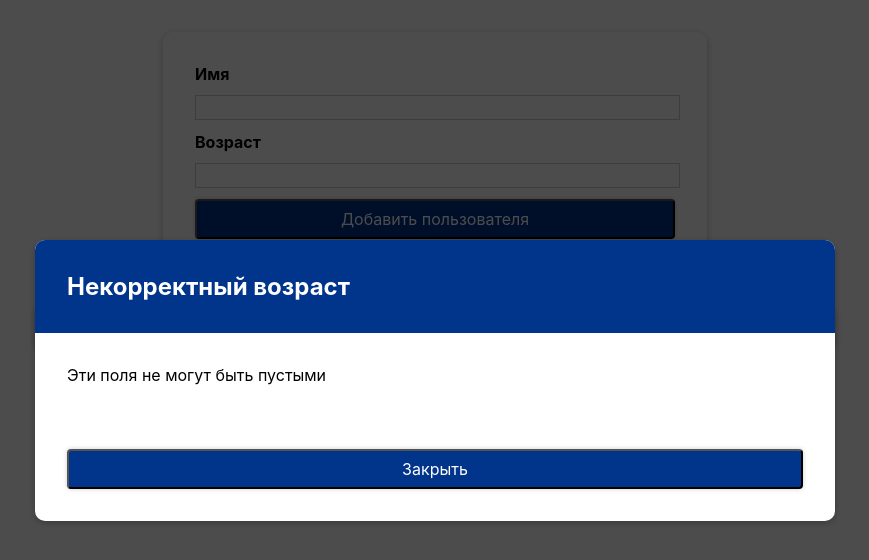
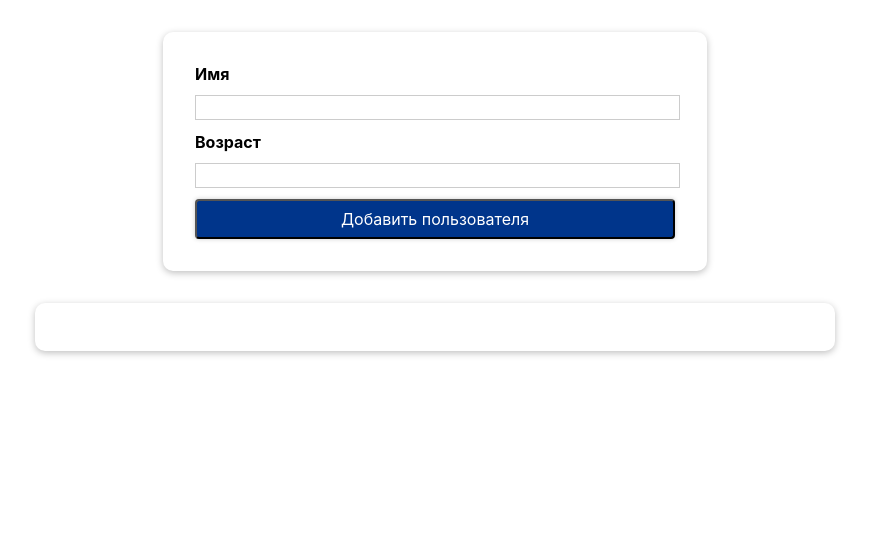
Before and after one commit to kalachyonok/FORM-TEST, a React (Create React App) app: page / in a window 1280 px wide. Shown: the top 560 px of the page, without its empty margins (205-1074 px from the left). Built offline with nearby package versions, Linux system fonts and the light colour scheme.

Commit message:
feat: add condition opening modal

```diff
--- a/src/App.js
+++ b/src/App.js
@@ -5,6 +5,9 @@ import { useState } from "react";
 
 function App() {
   const [users, setNewUser] = useState([]);
+  const [isErrorModalVisible, setErrorModalVisible] = useState(false);
+  const [warning, setNewWorning] = useState("");
+  const [warningInfo, setNewWarningInfo] = useState("");
 
   const addNewUserHandler = (user) => {
     setNewUser((prevUsers) => {
@@ -12,11 +15,30 @@ function App() {
     });
   };
 
+  const changeWarningHandler = (text) => {
+    setNewWorning(text);
+  };
+
+  const addInfoWarningHandler = (info) => {
+    setNewWarningInfo(info);
+  };
+
+  const openModalErrorHandler = (state) => {
+    setErrorModalVisible(state);
+  };
+
   return (
     <div>
-      <InfoForm onAddNewUser={addNewUserHandler} />
+      <InfoForm
+        onAddNewUser={addNewUserHandler}
+        onOpenModalError={openModalErrorHandler}
+        onChangeWarning={changeWarningHandler}
+        onAddInfoWarning={addInfoWarningHandler}
+      />
       <NameList users={users} />
-      <ErrorModal />
+      {isErrorModalVisible && (
+        <ErrorModal warning={warning} warningInfo={warningInfo} />
+      )}
     </div>
   );
 }
--- a/src/components/ErrorModal.js
+++ b/src/components/ErrorModal.js
@@ -1,16 +1,16 @@
 import { Button } from "./Button";
 import styleModal from "./ErrorModal.module.css";
 
-export const ErrorModal = () => {
+export const ErrorModal = (props) => {
   return (
     <div>
-      <div className={styleModal.backdrop}></div>
+      <div /* onClick={дописать} */ className={styleModal.backdrop}></div>
       <div className={styleModal.modal}>
         <header className={styleModal.header}>
-          <h2>Некорректный возраст</h2>
+          <h2>{props.warning}</h2>
         </header>
 
-        <div className={styleModal.content}>Эти поля не могут быть пустыми</div>
+        <div className={styleModal.content}>{props.warningInfo}</div>
         <div className={styleModal.actions}>
           <Button label="Закрыть" />
         </div>
--- a/src/components/InfoForm.js
+++ b/src/components/InfoForm.js
@@ -16,6 +16,20 @@ export const InfoForm = (props) => {
   const submitHandler = (event) => {
     // console.log(111);
     event.preventDefault();
+
+    if (inputName.trim().length === 0 || inputAge.trim().length === 0) {
+      props.onChangeWarning("Некорректный ввод");
+      props.onAddInfoWarning("Эти поля не могут быть пустыми");
+      props.onOpenModalError(true);
+      return;
+    }
+
+    if (inputAge < 0) {
+      props.onChangeWarning("Некорректный возраст");
+      props.onAddInfoWarning("Возраст не может быть меньше 0");
+      props.onOpenModalError(true);
+      return;
+    }
 
     const newInfo = {
       userName: inputName,
@@ -43,7 +57,6 @@ export const InfoForm = (props) => {
             type="number"
             value={inputAge}
             onChange={nameAgeHandler}
-            min="0"
             step="1"
           />
         </div>
```
